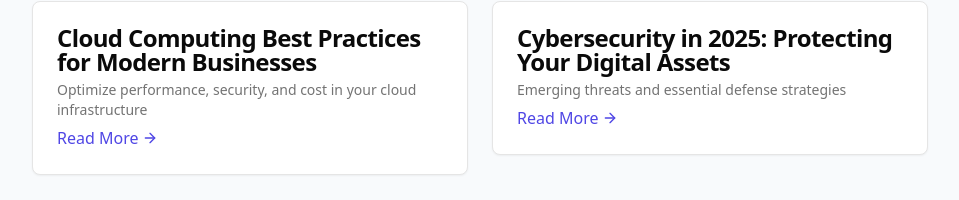
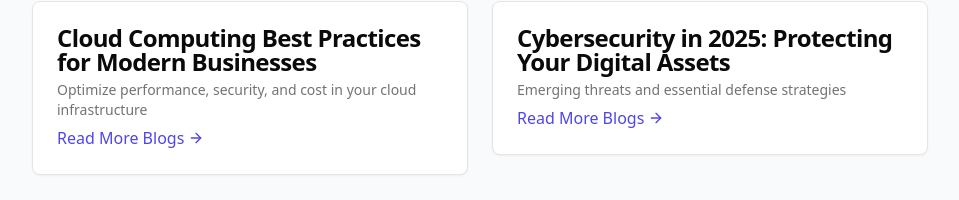
Before and after one commit to waduzzaman/portfolio-2025, a Next.js app: page /blog/latest-ai-trends-2025 in a window 1280 px wide. Shown: the part 1997-2197 px from the top of the page, without its empty margins (160-1119 px from the left). Built offline with nearby package versions, Linux system fonts and the light colour scheme.

Commit message:
updated accordian

```diff
--- a/app/blog/[slug]/page.tsx
+++ b/app/blog/[slug]/page.tsx
@@ -204,7 +204,7 @@ export default function BlogPostPage({ params }: { params: { slug: string } }) {
                       <CardTitle className="hover:text-indigo-600 transition-colors">{related.title}</CardTitle>
                       <CardDescription>{related.excerpt}</CardDescription>
                       <div className="mt-2 text-indigo-600 font-medium inline-flex items-center gap-1">
-                        Read More
+                        Read More Blogs
                         <ArrowRight className="w-4 h-4" />
                       </div>
                     </CardHeader>
```
